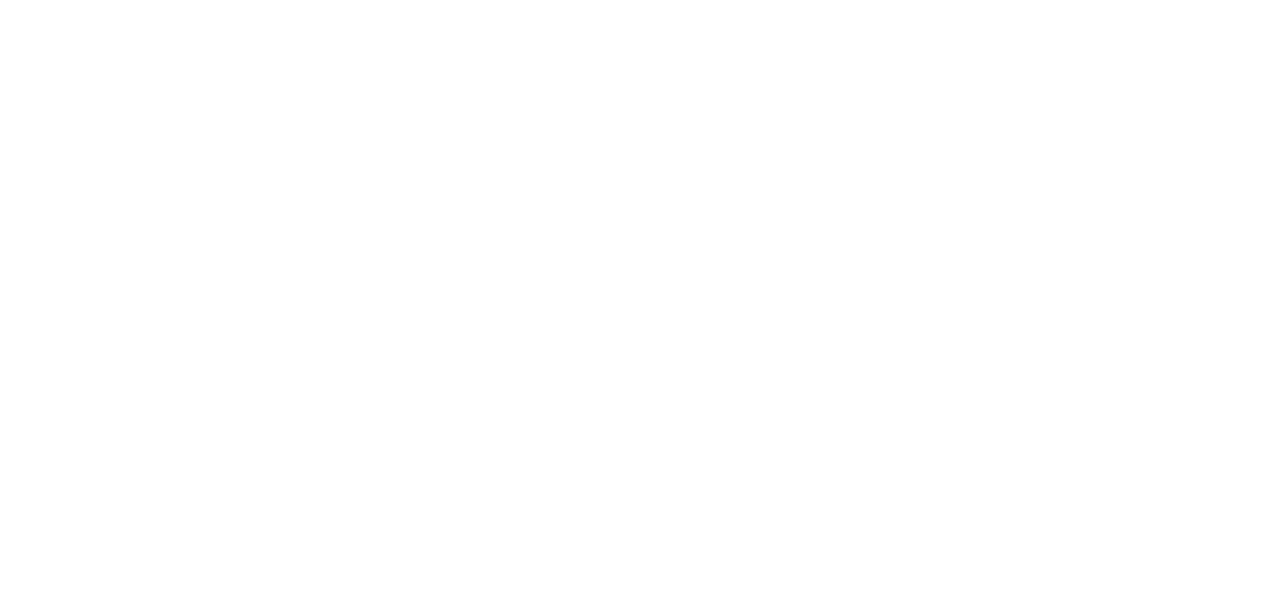
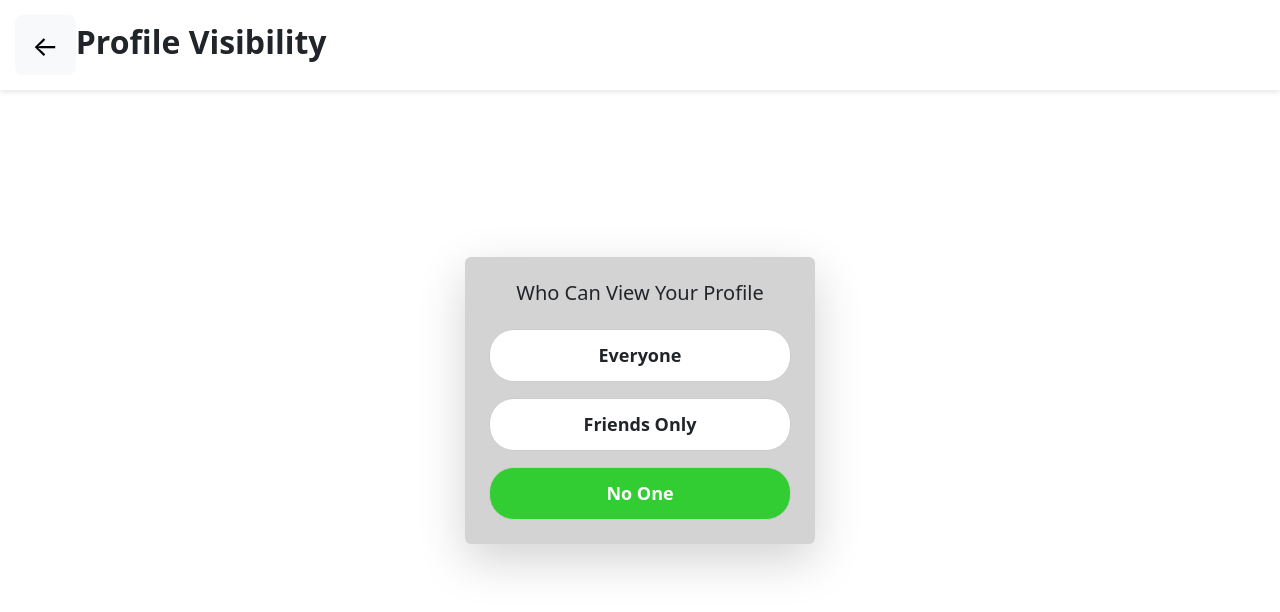
Before and after one commit to cse442-at-ub/sp25-repo-playboys, a React (Create React App) app in the folder frontend/: page /#/settings/privacy/profile_visibility in a window 1280 px wide. Before the commit this address had no page. Shown: the top 612 px of the page. Built offline with nearby package versions, Linux system fonts and the light colour scheme.

Commit message:
Changed some setting aspects, added profile visibility option front end

```diff
--- a/frontend/src/App.tsx
+++ b/frontend/src/App.tsx
@@ -22,6 +22,7 @@
 import SettingsPlayback from "./Settings/Playback";
 import SettingsPrivacy from "./Settings/Privacy";
 import DeleteAccount from './Settings/Account_settings/DeleteAccount';
+import ProfileVisibility from './Settings/Privacy_settings/ProfileVisibilityOptions'
 
 // Hook for detecting screen size
 import useMediaQuery from './useMediaQuery';
@@ -53,6 +54,7 @@
         <Route path="/settings/playback" element={isMobile ? <MobileSettingsPlayback/> : <SettingsPlayback />} />
         <Route path="/settings/privacy" element={isMobile ? <MobileSettingsPrivacy/> : <SettingsPrivacy />} />
         <Route path="/settings/account/delete_account" element={isMobile ? <MobileDeleteAccount/> : <DeleteAccount />} />
+        <Route path="/settings/privacy/profile_visibility" element={isMobile ? <ProfileVisibility/> : <ProfileVisibility />} />
 
         <Route path="/" element={<Settings />} />
 
--- /dev/null
+++ b/frontend/src/Settings/Privacy_settings/ProfileVisibility.css
@@ -0,0 +1,39 @@
+/* Centering the container */
+.profile-visibility-container {
+    background-color: white;
+    width: 100vw;
+    height: 100vh;
+  }
+
+  /* Visibility box */
+  .visibility-box {
+    background: #d3d3d3;
+    border-radius: 12px;
+    padding: 20px;
+    width: 350px;
+  }
+
+  /* Button styles */
+  .visibility-option {
+    width: 100%;
+    padding: 12px;
+    font-size: 18px;
+    font-weight: bold;
+    border-radius: 25px;
+    border: 1px solid #ccc;
+    background-color: white;
+    transition: transform 0.2s ease-in-out, background-color 0.3s ease-in-out;
+  }
+
+  /* Hover effect */
+  .visibility-option:hover {
+    transform: scale(1.05);
+    background-color: #32cd32;
+    color: white;
+  }
+
+  /* Selected button */
+  .selected {
+    background-color: #32cd32 !important;
+    color: white !important;
+  }
--- /dev/null
+++ b/frontend/src/Settings/Privacy_settings/ProfileVisibilityOptions.tsx
@@ -0,0 +1,47 @@
+import React, { useState } from "react";
+import "./ProfileVisibility.css"; // Custom CSS file for extra styling
+import { useNavigate } from 'react-router-dom';
+
+const ProfileVisibility: React.FC = () => {
+  const [selectedOption, setSelectedOption] = useState<string>("No One");
+
+  const options = ["Everyone", "Friends Only", "No One"];
+
+    const navigate = useNavigate();
+    const handleBackButton = () => {
+      console.log("Show all clicked");
+      navigate("/settings/privacy");
+      //navigate('/userProfile');
+    };
+
+  return (
+
+    <div className="profile-visibility-container d-flex flex-column align-items-center justify-content-center vh-100">
+            <div className="settings-header">
+                <div className="settings-header-text">
+                    <button className="btn btn-light btn-lg fs-3 p-10" aria-label="Go back" onClick={handleBackButton}>←</button>
+                    <span>Profile Visibility</span>
+                </div>
+            </div>
+      <div className="visibility-box p-4 rounded shadow-lg text-center">
+        <h2 className="fs-5 mb-4">Who Can View Your Profile</h2>
+
+        <div className="d-flex flex-column gap-3">
+          {options.map((option) => (
+            <button
+              key={option}
+              className={`btn visibility-option ${
+                selectedOption === option ? "selected" : ""
+              }`}
+              onClick={() => setSelectedOption(option)}
+            >
+              {option}
+            </button>
+          ))}
+        </div>
+      </div>
+    </div>
+  );
+};
+
+export default ProfileVisibility;
--- a/frontend/src/mobile_setting/MobileSettings.css
+++ b/frontend/src/mobile_setting/MobileSettings.css
@@ -8,7 +8,7 @@
   justify-content: center;
   align-items: flex-start;
   height: 100vh;
-  overflow: hidden;
+  overflow: auto;
 }
 
 /* Container */
@@ -20,9 +20,9 @@
   flex-direction: column;
   align-items: center;
   justify-content: flex-start;
-  padding: 80px 20px 20px;
+  padding: 0px 20px 50px;
   box-sizing: border-box;
-  overflow: hidden;
+  overflow: auto;
 }
 
 /* Header */
```
